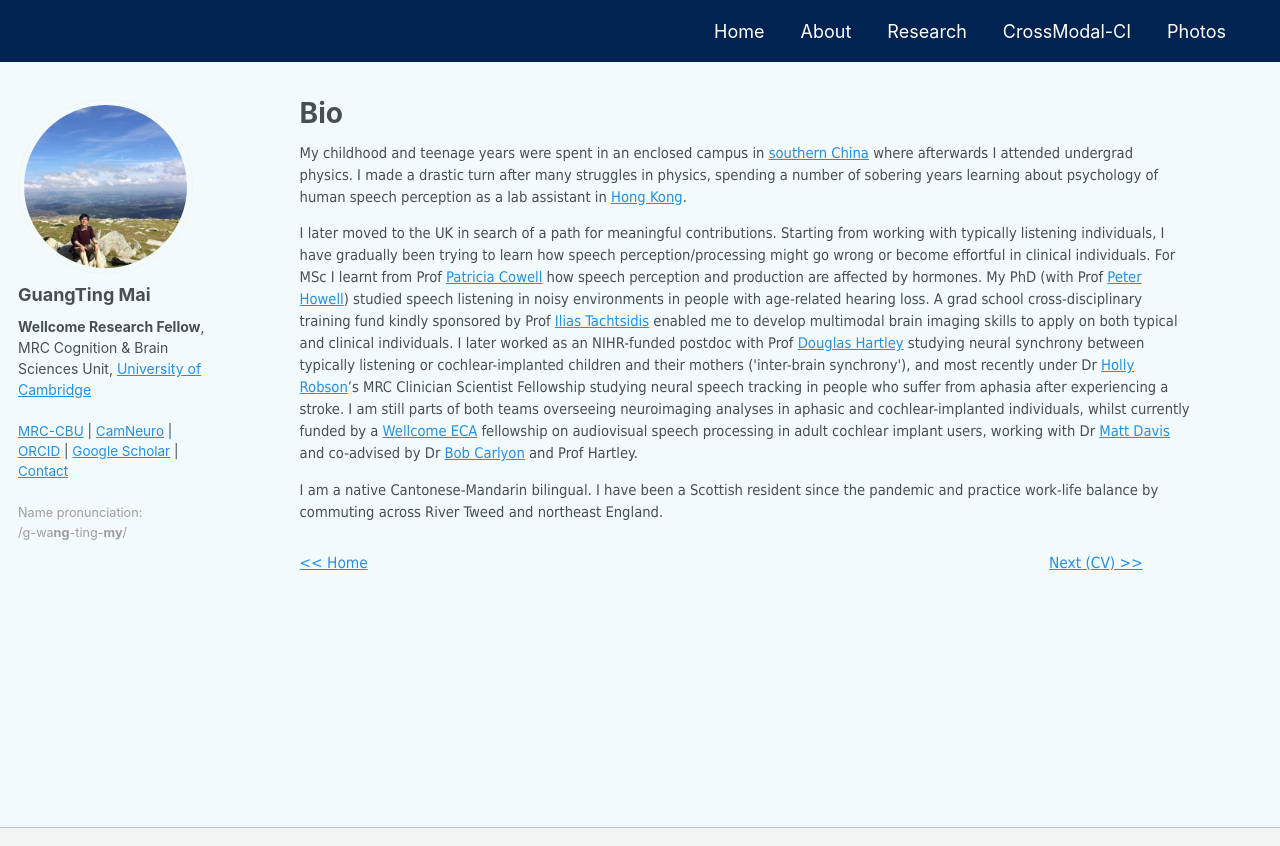
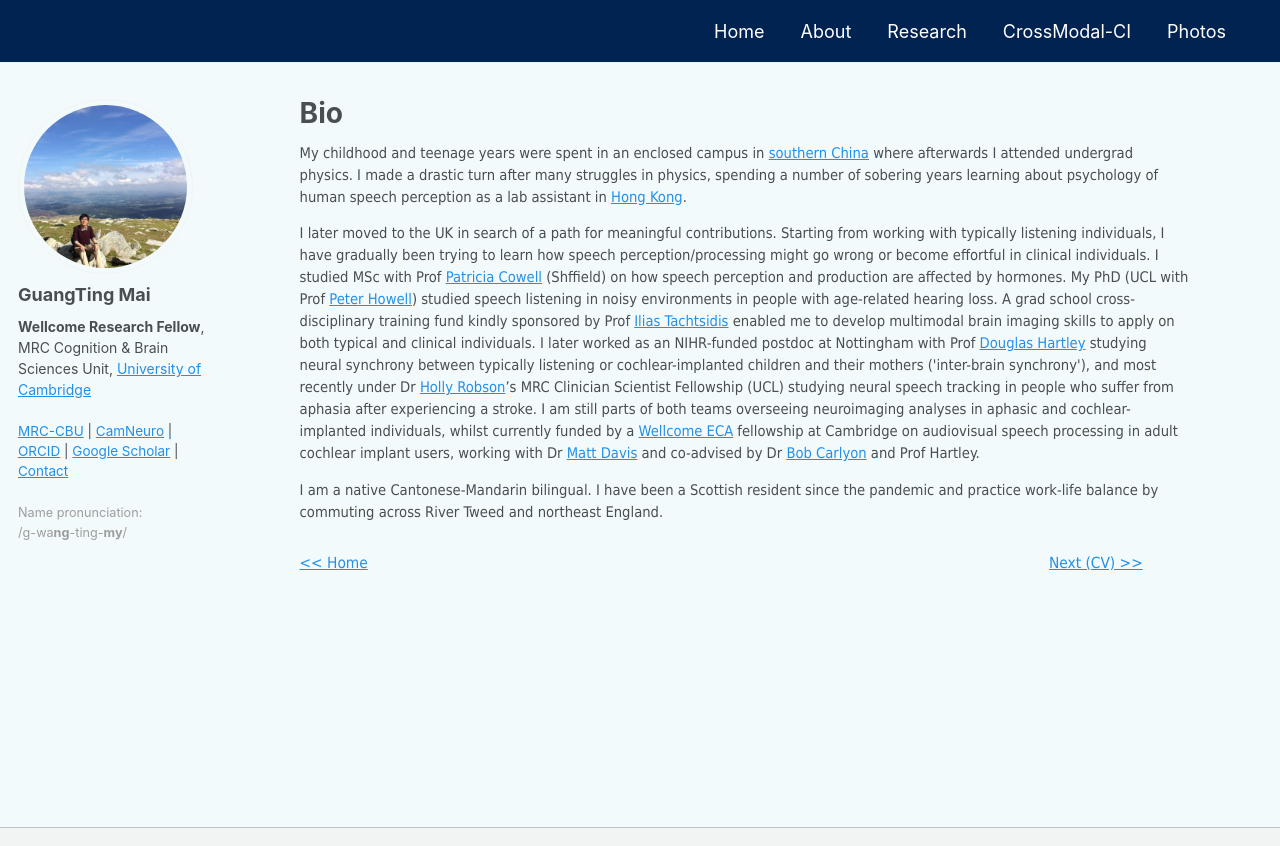
Before and after one commit to guangtingmai/guangtingmai.github.io, a Jekyll site: the page built from _pages/bio.html, in a window 1280 px wide and 1045 px high. Shown: the top 846 px of the window. Built offline with Jekyll 4.4.1, drawn with Linux system fonts in a browser that asks for light colours; grey boxes are pictures that could not be loaded.

Commit message:
Update bio.html

```diff
--- a/_pages/bio.html
+++ b/_pages/bio.html
@@ -10,15 +10,15 @@ author_profile: true
   <a href="https://www.ee.cuhk.edu.hk/~lel/research/index.html">Hong Kong</a>.</span>
 <p span style="font-size: 11pt;font-family: Tahoma;line-height: 1.5;display: block;margin-bottom: 0.2vh">I later moved to the UK in search of a path for meaningful
   contributions. Starting from working with typically listening individuals, I have gradually been trying to learn how speech perception/processing might go wrong
-  or become effortful in clinical individuals. For MSc I learnt from Prof <a href="https://sheffield.ac.uk/ahpnm/people/human-communication-sciences/patricia-e-cowell">Patricia Cowell</a>
-  how speech perception and production are affected by hormones. My PhD (with Prof <a href="https://profiles.ucl.ac.uk/2817-peter-howell/">Peter Howell</a>)
+  or become effortful in clinical individuals. I studied MSc with Prof <a href="https://sheffield.ac.uk/ahpnm/people/human-communication-sciences/patricia-e-cowell">Patricia Cowell</a>
+  (Shffield) on how speech perception and production are affected by hormones. My PhD (UCL with Prof <a href="https://profiles.ucl.ac.uk/2817-peter-howell/">Peter Howell</a>)
   studied speech listening in noisy environments in people with age-related hearing loss. A grad school cross-disciplinary training fund kindly sponsored by Prof
   <a href="https://profiles.ucl.ac.uk/2168-ilias-tachtsidis">Ilias Tachtsidis</a> enabled me to develop multimodal brain imaging skills to apply on both typical and
-  clinical individuals. I later worked as an NIHR-funded postdoc with Prof <a href="https://www.nottingham.ac.uk/medicine/people/douglas.hartley">Douglas Hartley</a>
+  clinical individuals. I later worked as an NIHR-funded postdoc at Nottingham with Prof <a href="https://www.nottingham.ac.uk/medicine/people/douglas.hartley">Douglas Hartley</a>
   studying neural synchrony between typically listening or cochlear-implanted children and their mothers ('inter-brain synchrony'), and most recently under Dr
-  <a href="https://profiles.ucl.ac.uk/82001-holly-robson">Holly Robson</a>’s MRC Clinician Scientist Fellowship studying neural speech tracking in people who suffer
+  <a href="https://profiles.ucl.ac.uk/82001-holly-robson">Holly Robson</a>’s MRC Clinician Scientist Fellowship (UCL) studying neural speech tracking in people who suffer
   from aphasia after experiencing a stroke. I am still parts of both teams overseeing neuroimaging analyses in aphasic and cochlear-implanted individuals, whilst
-  currently funded by a <a href="https://wellcome.org/research-funding/schemes/wellcome-early-career-awards">Wellcome ECA</a> fellowship on audiovisual speech processing
+  currently funded by a <a href="https://wellcome.org/research-funding/schemes/wellcome-early-career-awards">Wellcome ECA</a> fellowship at Cambridge on audiovisual speech processing
   in adult cochlear implant users, working with Dr <a href="https://www.mrc-cbu.cam.ac.uk/people/matt.davis/">Matt Davis</a> and co-advised by Dr
   <a href="https://www.mrc-cbu.cam.ac.uk/people/bob.carlyon/">Bob Carlyon</a> and Prof Hartley.</span></p>
 <p span style="font-size: 11pt;font-family: Tahoma;line-height: 1.5;display: block;margin-bottom: 0.2vh">I am a native Cantonese-Mandarin bilingual. I have been a
```
